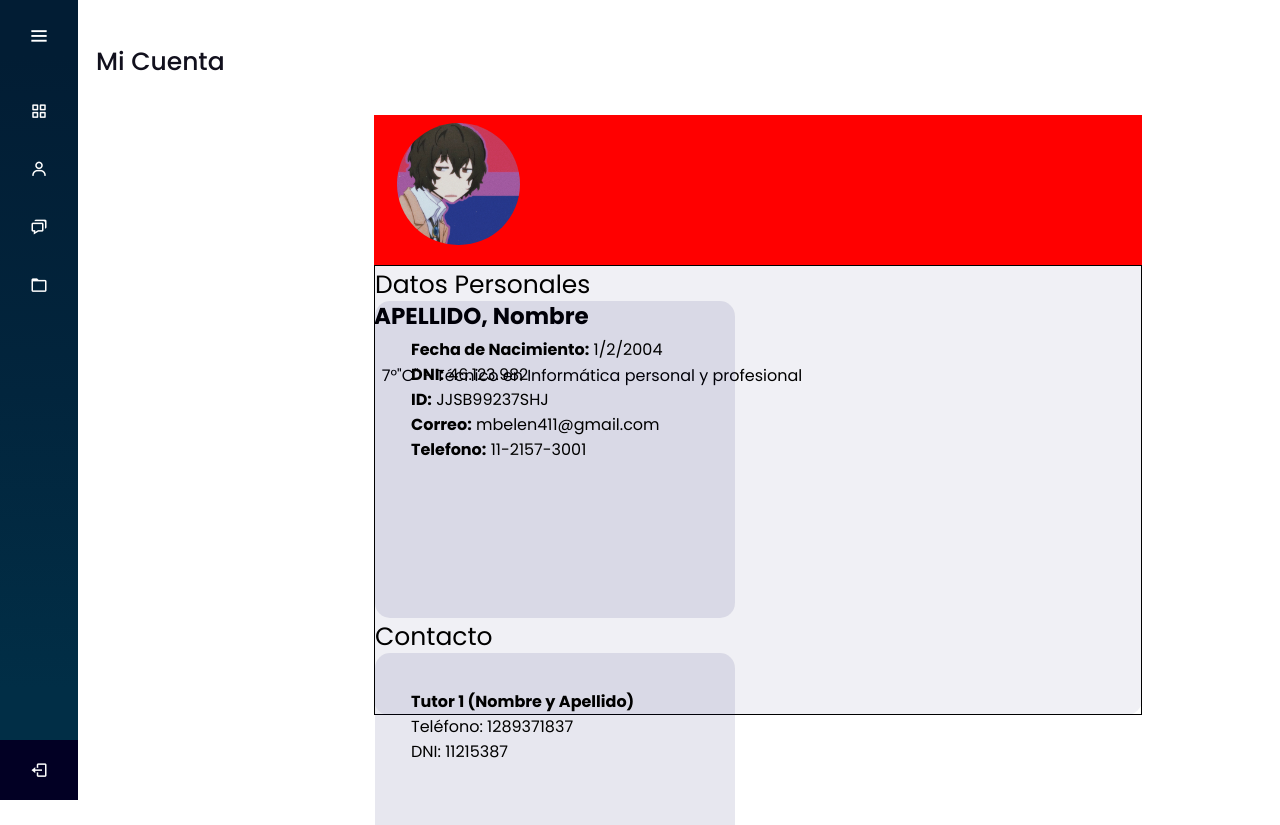
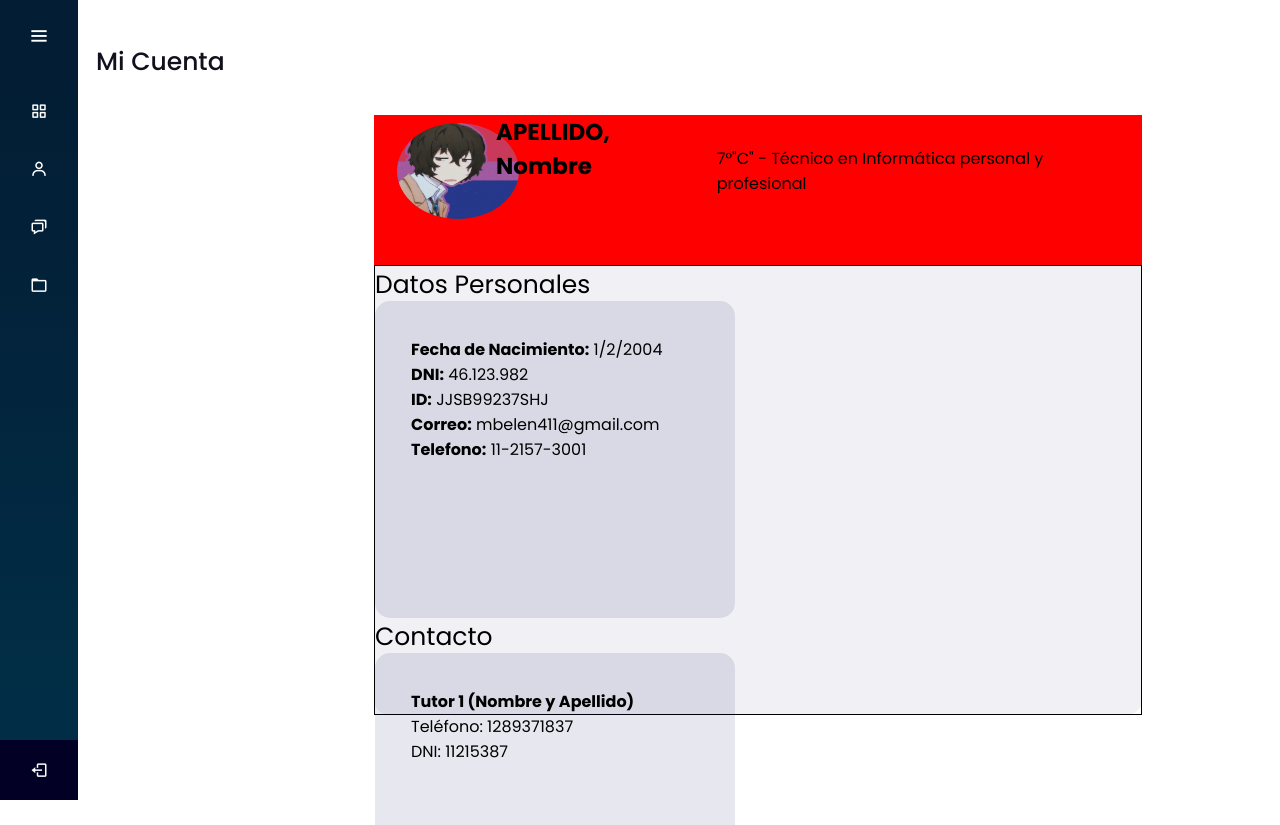
Before and after one commit to S-Rivero/Bligsed, a PHP site: page /cuenta_alumnos.html in a window 1280 px wide. Run offline with PHP 8.4, Linux system fonts and the light colour scheme.

Commit message:
Lo mismo de abajo

```diff
--- a/Alumnos/cuenta_alumnos.css
+++ b/Alumnos/cuenta_alumnos.css
@@ -20,9 +20,8 @@
 
 .contenedor_nombre{
     background-color:transparent;
+    position: relative;
     font-weight: bold;
-    bottom: 30%;
-    left: 23%;
     font-size: 23px;
     width: fit-content;
 }
@@ -30,6 +29,7 @@
 #contenedor_primario {
     height: 25%;
     background-color: red;
+    display: flex;
 }
 
 #contenedor_secundario {
```
